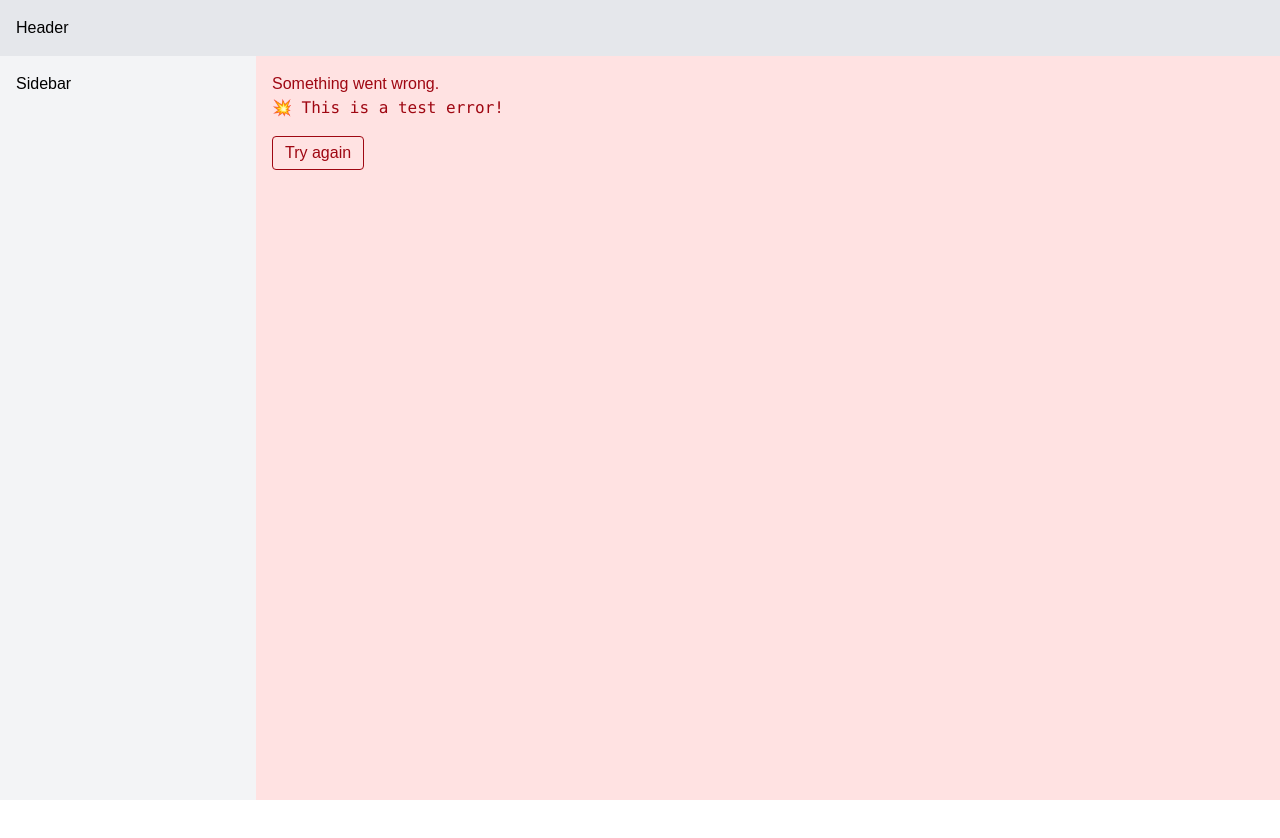
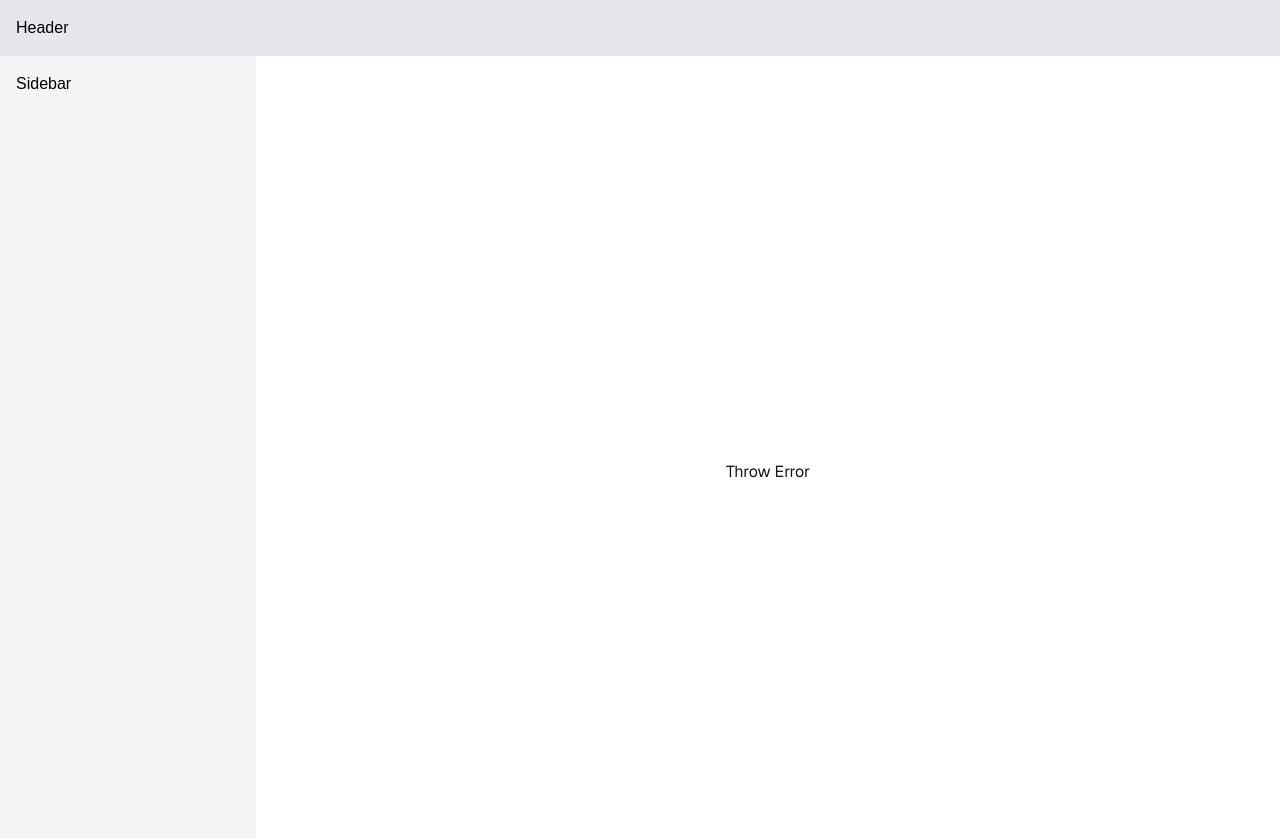
Before and after one commit to ThanSoe16/nextjs-basic, a Next.js app: page /home in a window 1280 px wide. Shown: the top 838 px of the page. Before the commit the page ends 800 px from the top, so only its background shows below. Built offline with nearby package versions, Linux system fonts and the light colour scheme.

Commit message:
state error handling

```diff
--- /dev/null
+++ b/src/app/home/_components/stateError.tsx
@@ -0,0 +1,26 @@
+"use client";
+
+import { useState } from "react";
+
+function ProblematicComponent({ error }: { error: Error }) {
+  throw error; // ❗ This will trigger the error boundary
+  return null;
+}
+
+export function StateError() {
+  const [error, setError] = useState<Error | null>(null);
+
+  const handleClick = () => {
+    setError(new Error("This is a render-time error"));
+  };
+
+  if (error) {
+    return <ProblematicComponent error={error} />;
+  }
+
+  return (
+    <button type="button" onClick={handleClick}>
+      Throw Error
+    </button>
+  );
+}
--- a/src/app/home/layout.tsx
+++ b/src/app/home/layout.tsx
@@ -21,7 +21,7 @@ export default function DashboardLayout({
         {/* Main content wrapped in error boundary */}
         <MainErrorBoundary>
           <main className="flex-1 overflow-auto p-4">
-            <BuggyComponent />
+            {/* <BuggyComponent /> */}
             {children}
           </main>
         </MainErrorBoundary>
--- a/src/app/home/page.tsx
+++ b/src/app/home/page.tsx
@@ -1,5 +1,6 @@
 import { Form } from "./_components/form";
 import { notFound } from "next/navigation";
+import { StateError } from "./_components/stateError";
 
 export default function Home() {
   const user = false;
@@ -11,7 +12,8 @@ export default function Home() {
   return (
     <div className="grid grid-rows-[20px_1fr_20px] items-center justify-items-center min-h-screen p-8 pb-20 gap-16 sm:p-20 font-[family-name:var(--font-geist-sans)]">
       <main className="flex flex-col gap-[32px] row-start-2 items-center sm:items-start">
-        <Form />
+        {/* <Form /> */}
+        <StateError />
       </main>
     </div>
   );
--- a/src/components/error-boundary.tsx
+++ b/src/components/error-boundary.tsx
@@ -27,7 +27,7 @@ export default class MainErrorBoundary extends Component<Props, State> {
   render() {
     if (this.state.hasError) {
       return (
-        <main className="flex-1 overflow-auto p-4 bg-red-100 text-red-800">
+        <main className="flex-1 overflow-auto p-4 bg-red-100 text-red-800 w-full h-full">
           <h2>Something went wrong.</h2>
           <pre>{this.state.error?.message}</pre>
           <button
```
Also changed, not shown: src/app/error.tsx (renamed from src/app/home/error.tsx).
